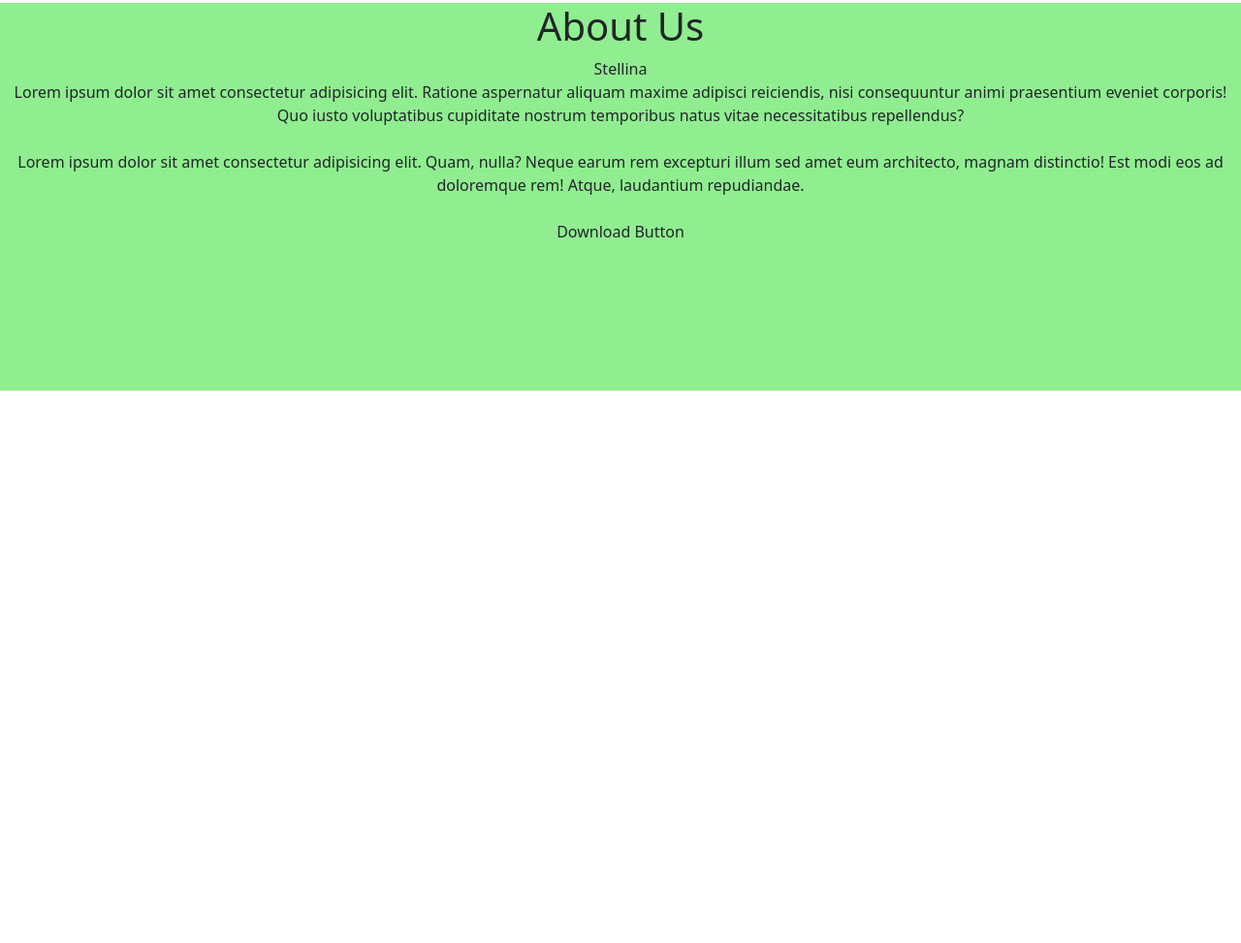
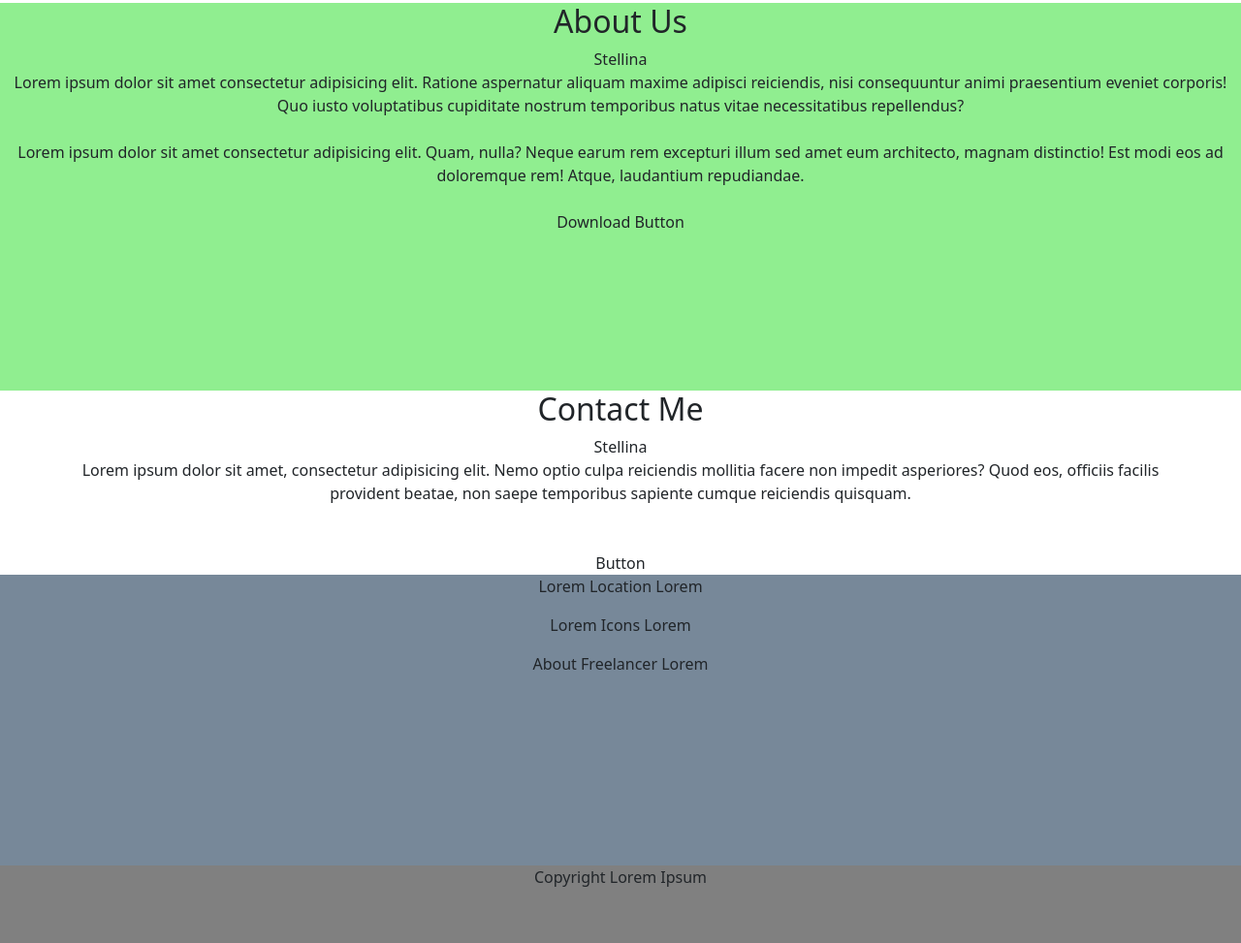
Before and after one commit to MayaSelena773/html-css-bootstrap-freelancer, a plain HTML site: page index.html in a window 1280 px wide. Shown: the part 2453-3426 px from the top of the page at 97% size. Before the commit the page ends 2856 px from the top, so only its background shows below. Drawn offline with nearby package versions, Linux system fonts and the light colour scheme.

Commit message:
Layout-end

```diff
--- a/index.html
+++ b/index.html
@@ -110,7 +110,7 @@
             <div class="container-fluid text-center">
 
                 <div >
-                    <h1>About Us</h1>
+                    <h2>About Us</h2>
                     <span>Stellina</span>
                 </div>
 
@@ -130,7 +130,68 @@
 
         </div>
 
+        <!--Contact-->
+
+        <div class="container text-center">
+
+            <div>
+                <h2>Contact Me</h2>
+                <span>Stellina</span>
+            </div>
+
+            <div class="mb-5">
+                Lorem ipsum dolor sit amet, consectetur adipisicing elit. Nemo optio culpa reiciendis mollitia facere non impedit asperiores? Quod eos, officiis facilis provident beatae, non saepe temporibus sapiente cumque reiciendis quisquam.
+            </div>
+
+            <div>
+                Button
+            </div>
+
+        </div>
+
+        <!--Location-->
+
+        <div class="back_gray">
+
+            <div class="container-fluid text-center">
+
+                <div class="mb-3">
+                    Lorem Location Lorem
+                </div>
+
+                <div class="mb-3">
+                    Lorem Icons Lorem
+                </div>
+
+                <div class="mb-2">
+                    About Freelancer Lorem
+                </div>
+
+            </div>
+
+        </div>
+
     </main>
+
+    <!--FOOTER-->
+
+    <footer>
+
+
+        <div class="gray_footer">
+
+            <div class="container-fluid text-center">
+
+                <div>
+                    Copyright Lorem Ipsum
+                </div>
+
+            </div>
+
+        </div>
+
+
+    </footer>
 
 </body>
 </html>
--- a/style.css
+++ b/style.css
@@ -16,3 +16,13 @@ header {
     height: 300px;
     background-color: plum;
 }
+
+.back_gray {
+    background-color: lightslategray;
+    height: 300px;
+}
+
+.gray_footer {
+    background-color: gray;
+    height: 80px;
+}
```
